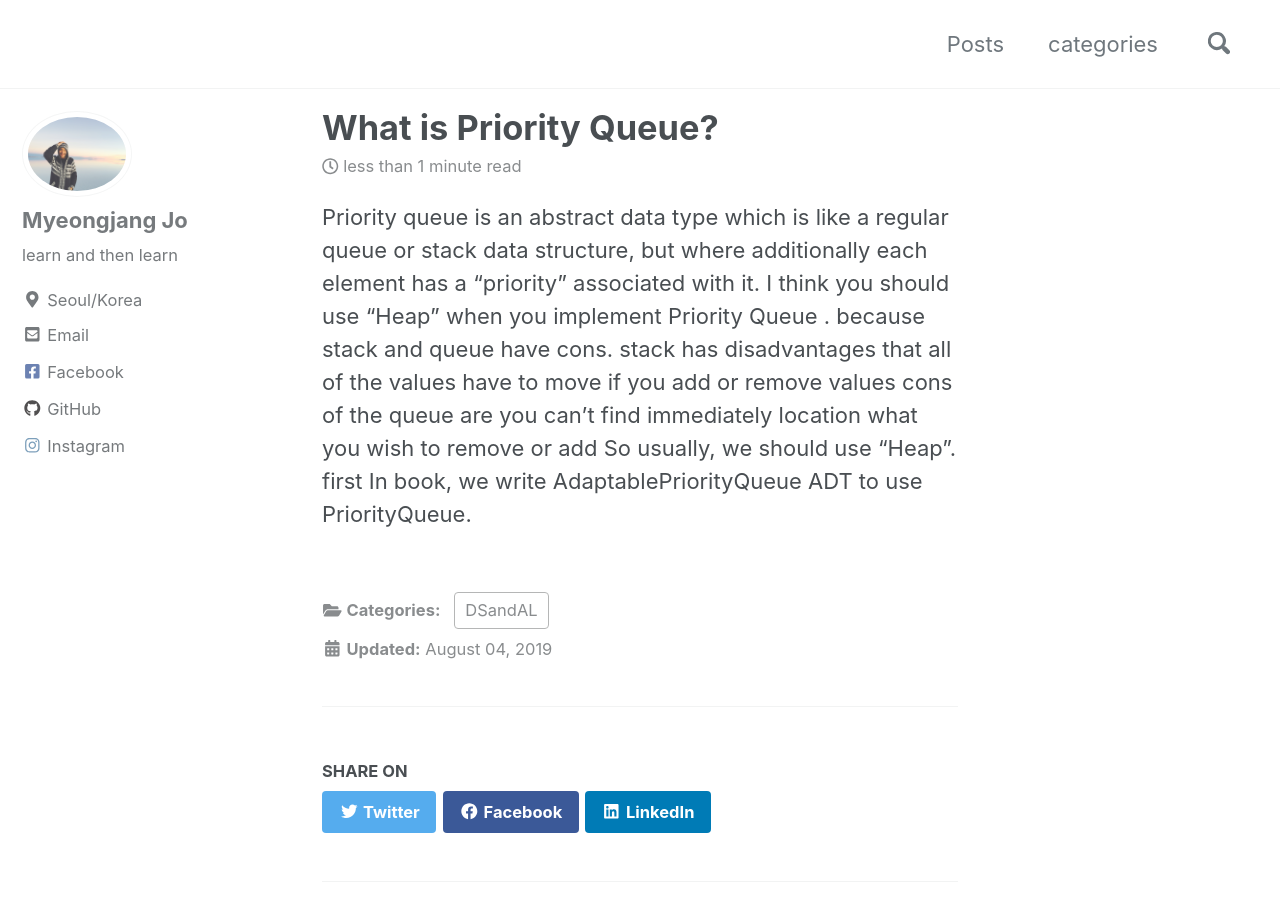
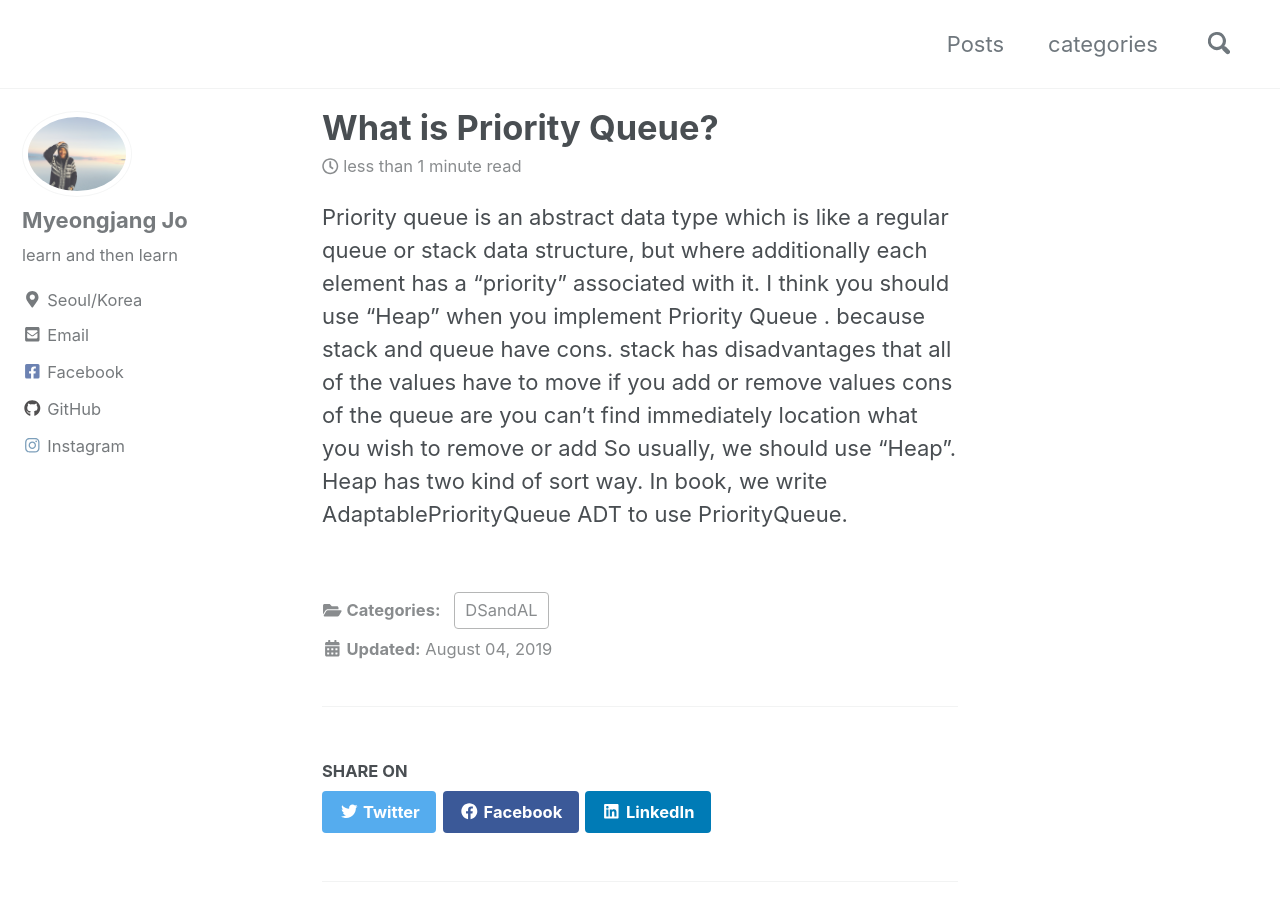
Before and after one commit to josephmjjo/josephmjjo.github.io, a Jekyll site: the page built from _posts/2019-08-04-priorityqueue.md, in a window 1280 px wide and 900 px high. Built offline with Jekyll 4.4.1, drawn with Linux system fonts in a browser that asks for light colours; cached includes are drawn as plain includes; nearby versions of some CDN libraries.

Commit message:
_posts/2019-08-04-priorityqueue.md updated from https://stackedit.io/

```diff
--- a/_posts/2019-08-04-priorityqueue.md
+++ b/_posts/2019-08-04-priorityqueue.md
@@ -11,9 +11,9 @@ I think you should use "Heap" when you implement Priority Queue . because stack
 stack has disadvantages that all of the values have to move if you add or remove values
 cons of the queue are you can't find immediately location what you wish to remove or add
 So usually, we should use "Heap".
-first
+Heap has two kind of sort way.
 In book, we write AdaptablePriorityQueue ADT to use PriorityQueue.
 
 <!--stackedit_data:
-eyJoaXN0b3J5IjpbLTEwNDI5OTgwNTAsLTM3MDQyODY2OV19
+eyJoaXN0b3J5IjpbMTYxNzM0OTUzMiwtMzcwNDI4NjY5XX0=
 -->
```
